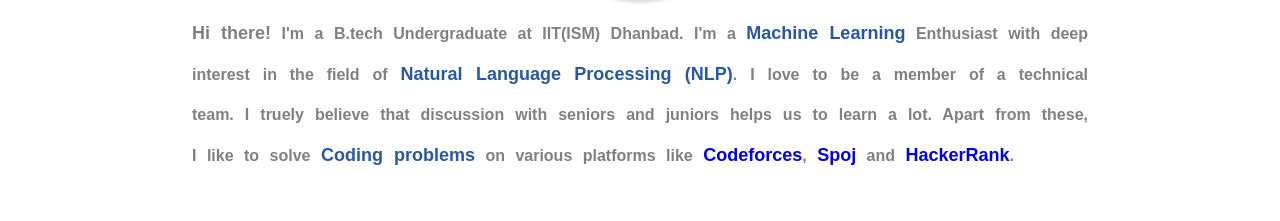
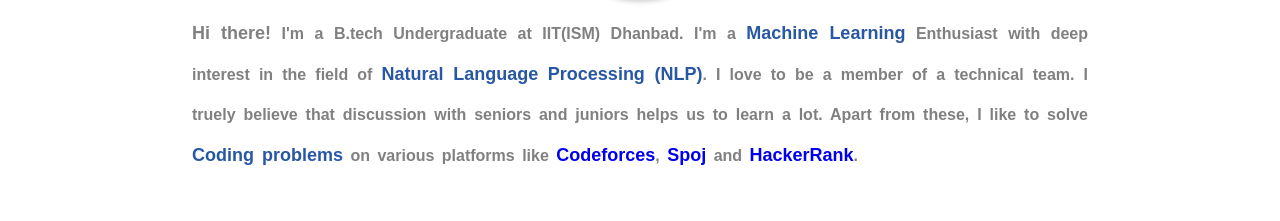
Before and after one commit to vishesh-iitdhanbad/Portfolio-Website, a plain HTML site: page index.html in a window 1280 px wide. Shown: the part 579-800 px from the top of the page. Drawn offline with nearby package versions, Linux system fonts and the light colour scheme.

Commit message:
Update styling.css

```diff
--- a/styling.css
+++ b/styling.css
@@ -142,7 +142,7 @@ nav .horizontal-list li a:hover{
     color: grey;
     line-height: 2.5rem;
     font-weight: 600;
-    word-spacing: 6px;
+    word-spacing: 3px;
 }
 .coding-platform{
     text-decoration: none;
```
